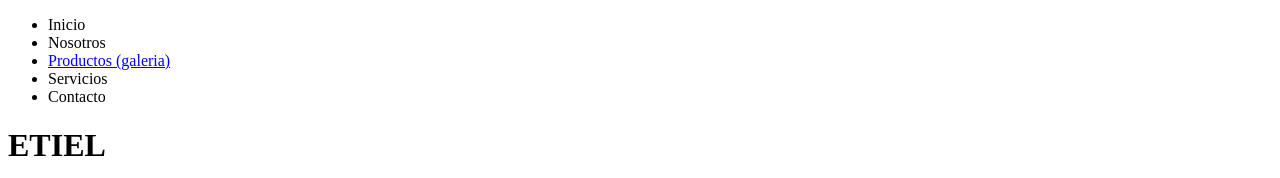
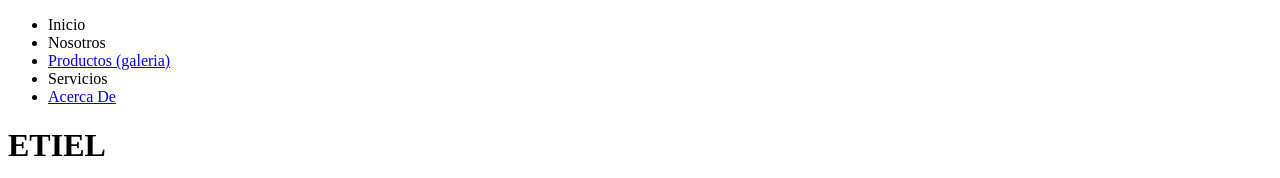
Before and after one commit to StubornRacoon/WebpageExample, a plain HTML site: page index.html in a window 1280 px wide. Shown: the top 178 px of the page. Drawn offline with Linux system fonts and the light colour scheme.

Commit message:
yes, this is a fix
index page fixed to have a link to "acerca_de", no more pressing f5 to se nothing changing... because something actually changed this time

```diff
--- a/index.html
+++ b/index.html
@@ -10,7 +10,7 @@
   <li>Nosotros</li>
   <li><a href="galeria.html"> Productos (galeria) </a></li>
   <li>Servicios</li>
-  <li>Contacto</li>
+  <li><a href="acerca_de.html">Acerca De</a></li>
 </ul>
 <h1>ETIEL<h1>
 <h4>"Lorem ipsum dolor sit amet, consectetur adipiscing elit, sed do eiusmod tempor
```
Also changed, not shown: galeria.html (+1 -1 lines).
